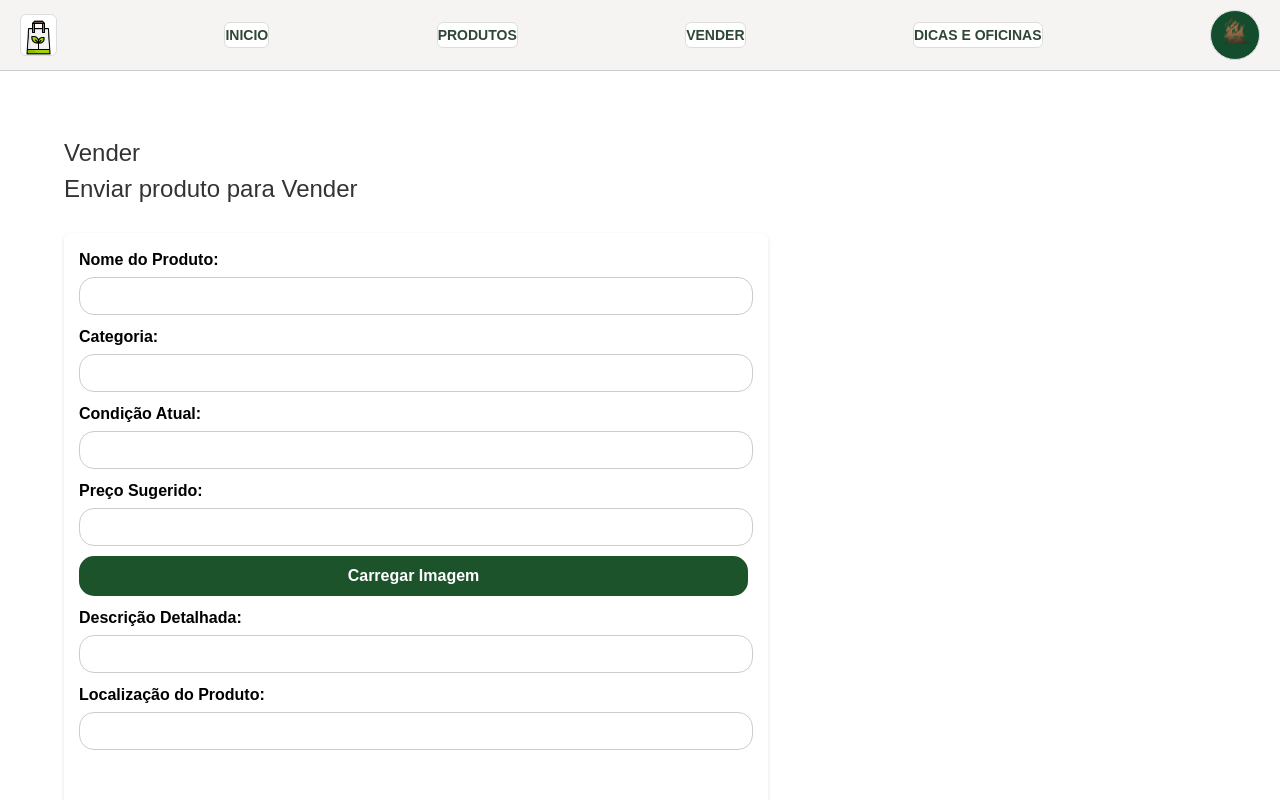
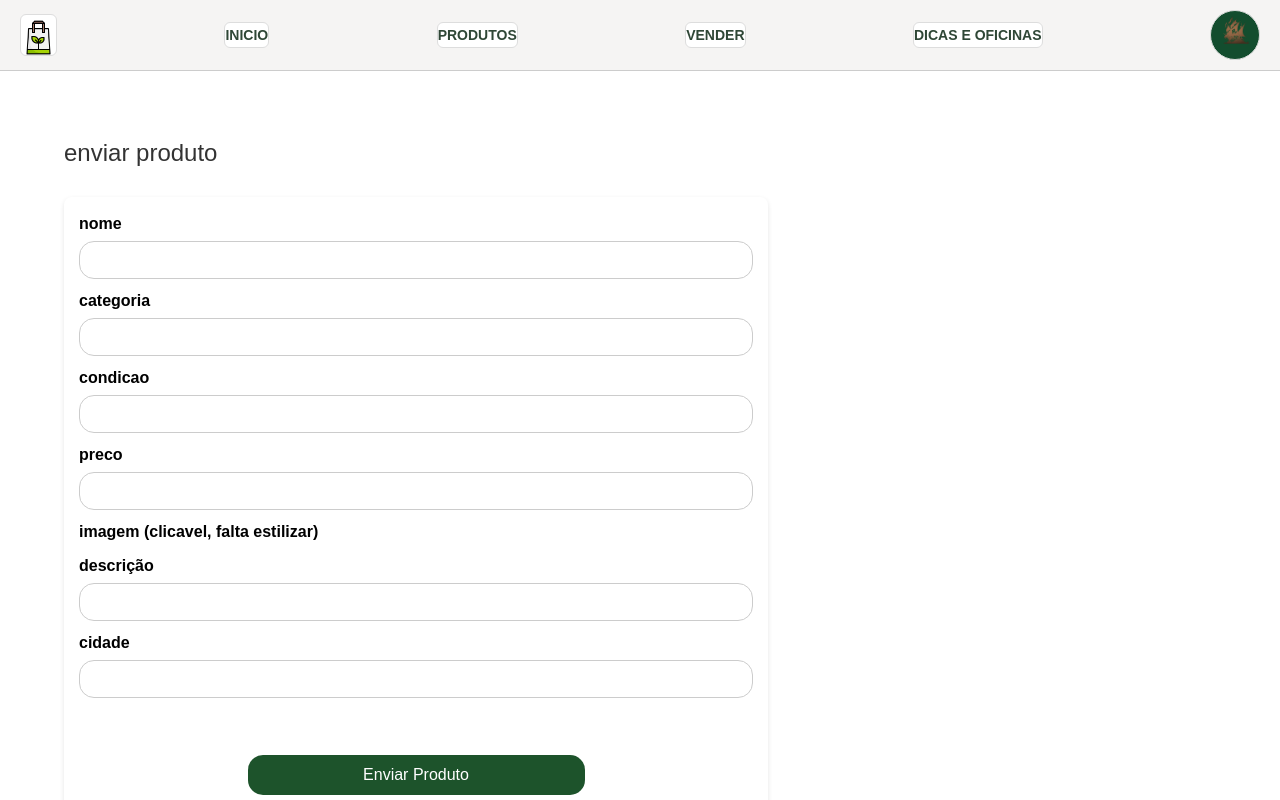
Before and after one commit to TheYautja/Projeto-Integrador-2G-Grupo3, a React (Vite) app in the folder frontend/: page /Enviarproduto in a window 1280 px wide. Shown: the top 800 px of the page. Built offline with nearby package versions, Linux system fonts and the light colour scheme; no server answers; a web font is replaced by a local one.

Commit message:
mudado back e conectado com o front
agora o formulario do enviarproduto manda os dados pro banco, SQLalchemy substituido por Psycopg2

```diff
--- a/frontend/src/CSS/EnviarProduto.css
+++ b/frontend/src/CSS/EnviarProduto.css
@@ -80,5 +80,5 @@ img {
 }
 
 .botao-foto:hover {
-    background-color: #218838; /* verde mais escuro no hover */
+    background-color: #218838;
 }
--- a/frontend/src/paginas/Catalogo_de_produtos.jsx
+++ b/frontend/src/paginas/Catalogo_de_produtos.jsx
@@ -1,8 +1,27 @@
-import React from 'react';
+import React, { useEffect, useState } from 'react';
 import '../CSS/catalogo_de_produtos.css';
 import Header from './Header';
+import axios from 'axios';
+
+const url = "http://localhost:5000";
 
 function CatalogoDeProdutos() {
+  const [produtos, setProdutos] = useState([]);
+
+  // Fetch products on mount
+  useEffect(() => {
+    fetchProdutos();
+  }, []);
+
+  const fetchProdutos = async () => {
+    try {
+      const res = await axios.get(`${url}/produtos`);
+      setProdutos(res.data.produto);
+    } catch (error) {
+      console.error("Erro ao carregar produtos:", error);
+    }
+  };
+
   return (
     <div>
       <Header />
@@ -10,7 +29,7 @@ function CatalogoDeProdutos() {
       <main>
         <h1>Produtos</h1>
         <Filters />
-        <ProductList />
+        <ProductList produtos={produtos} />
       </main>
     </div>
   );
@@ -27,25 +46,24 @@ function Filters() {
   );
 }
 
-function ProductList() {
+function ProductList({ produtos }) {
+  if (produtos.length === 0) {
+    return <p>Nenhum produto cadastrado (ainda)</p>;
+  }
+
   return (
     <div className="product-list">
-      <ProductCard
-        imageUrl="https://m.media-amazon.com/images/I/71T5NVOgbpL._AC_SY450_.jpg"
-        title="iPhone 12 Apple Verde 64GB"
-        price="R$ 1500,00"
-        impact="70-90 kg CO₂"
-        description="Equivalente ambiental: produção de 200 copos plásticos descartáveis"
-        info="Última reforma: 2 meses atrás"
-      />
-      <ProductCard
-        imageUrl="https://images.tcdn.com.br/img/img_prod/668043/estante_armazenadora_de_madeira_161_1_20201.jpg"
-        title="Estante de madeira"
-        price="R$ 60,00"
-        impact="10-20 kg CO₂"
-        description="Equivalente ambiental: produção de 200 copos plásticos descartáveis"
-        info="Última reforma: 10 dias atrás"
-      />
+      {produtos.map((produto) => (
+        <ProductCard
+          key={produto.id}
+          imageUrl={produto.foto_url || "https://via.placeholder.com/150"} // fallback
+          title={produto.nome}
+          price={`R$ ${produto.preco}`}
+          impact="tem que fazer o impacto ambiental ainda"
+          description={produto.descricao}
+          info={`Categoria: ${produto.categoria} | Condição: ${produto.condicao} | Localização: ${produto.localizacao}`}
+        />
+      ))}
     </div>
   );
 }
@@ -66,7 +84,7 @@ function ProductCard({ imageUrl, title, price, impact, description, info }) {
         <button className="buy-btn">Comprar</button>
       </div>
     </div>
-  )}
-
+  );
+}
 
 export default CatalogoDeProdutos;
--- a/frontend/src/paginas/Enviarproduto.jsx
+++ b/frontend/src/paginas/Enviarproduto.jsx
@@ -1,4 +1,4 @@
-import React, { useState, useEffect } from "react";
+import React, { useState } from "react";
 import Header from './Header';
 import axios from 'axios';
 import '../CSS/EnviarProduto.css';
@@ -16,8 +16,8 @@ function EnviarProduto() {
     foto: null
   });
 
-  const [produtos, setProdutos] = useState([]);
   const [editId, setEditId] = useState(null);
+
 
   const handleChange = (e) => {
     const { name, value } = e.target;
@@ -26,6 +26,8 @@ function EnviarProduto() {
       [name]: value
     }));
   };
+
+
 
   const handleSubmit = async (e) => {
     e.preventDefault();
@@ -59,114 +61,39 @@ function EnviarProduto() {
         localizacao: "",
         foto: null
       });
-      fetchProdutos();
     } catch (error) {
-      console.error("Erro ao enviar os dados", error);
+      console.error("deu pau no envio", error);
     }
   };
 
-  const fetchProdutos = async () => {
-    try {
-      const res = await axios.get(`${url}/produtos`);
-      setProdutos(res.data.produto);
-    } catch (error) {
-      console.error("Erro ao buscar produtos", error);
-    }
-  };
 
-  const handleDelete = async (id) => {
-    try {
-      await axios.delete(`${url}/produtos/${id}`);
-      fetchProdutos();
-    } catch (error) {
-      console.error("Erro ao excluir produto", error);
-    }
-  };
-
-  const handleEdit = (produto) => {
-    setFormData(produto);
-    setEditId(produto.id);
-    window.scrollTo({ top: 0, behavior: "smooth" });
-  };
-
-  useEffect(() => {
-    fetchProdutos();
-  }, []);
 
   return (
-    <div className="enviar-produto-container">
+    <div>
       <Header />
-      <h2>
-        {editId ? (
-          "Editar Produto"
-        ) : (
-          <>
-            Vender <br /> Enviar produto para Vender
-          </>
-        )}
-      </h2>
+      <h2>enviar produto</h2>
 
       <form onSubmit={handleSubmit}>
-        <label>
-          Nome do Produto:
-          <input type="text" name="nome" value={formData.nome} onChange={handleChange} required />
-        </label>
+        <label> nome <input type="text" name="nome" value={formData.nome} onChange={handleChange} required /> </label>
 
-        <label>
-          Categoria:
-          <input type="text" name="categoria" value={formData.categoria} onChange={handleChange} required />
-        </label>
+        <label> categoria <input type="text" name="categoria" value={formData.categoria} onChange={handleChange} required /> </label>
 
-        <label>
-          Condição Atual:
-          <input type="text" name="condicao" value={formData.condicao} onChange={handleChange} required />
-        </label>
+        <label> condicao <input type="text" name="condicao" value={formData.condicao} onChange={handleChange} required /> </label>
 
-        <label>
-          Preço Sugerido:
-          <input type="number" name="preco" value={formData.preco} onChange={handleChange} required />
-        </label>
+        <label> preco <input type="number" name="preco" value={formData.preco} onChange={handleChange} required /> </label>
 
-        <label htmlFor="foto" className="botao-foto">Carregar Imagem</label>
-        <input
-          id="foto"
-          type="file"
-          name="foto"
-          accept="image/*"
-          onChange={(e) => setFormData({ ...formData, foto: e.target.files[0] })}
-          style={{ display: "none" }}
-        />
+        <label htmlFor="foto">imagem (clicavel, falta estilizar)</label>
 
-        <label>
-          Descrição Detalhada:
-          <input typr="descricao" name={formData.descricao} onChange={handleChange} required />
-        </label>
+        <input id="foto" type="file" name="foto" accept="image/*" onChange={(e) => setFormData(
+          { ...formData, foto: e.target.files[0] })}
+          style={{ display: "none" }}/>
 
-        <label>
-          Localização do Produto:
-          <input type="text" name="localizacao" value={formData.localizacao} onChange={handleChange} required />
-        </label>
+        <label> descrição <input type="text" name="descricao" value={formData.descricao} onChange={handleChange} required /> </label>
+
+        <label> cidade <input type="text" name="localizacao" value={formData.localizacao} onChange={handleChange} required /> </label>
 
         <button type="submit">{editId ? "Atualizar Produto" : "Enviar Produto"}</button>
       </form>
-
-      <h2>Produtos Cadastrados</h2>
-      <ul>
-        {produtos.map(produto => (
-          <li key={produto.id}>
-            <p><strong>{produto.nome}</strong> - R${produto.preco}</p>
-            <p>{produto.descricao}</p>
-            <p>Categoria: {produto.categoria}</p>
-            <p>Condição: {produto.condicao}</p>
-            <p>Localização: {produto.localizacao}</p>
-            {produto.foto_url && <img src={produto.foto_url} alt={produto.nome} />}
-            <div>
-              <button onClick={() => handleEdit(produto)}>Editar</button>
-              <button onClick={() => handleDelete(produto.id)}>Excluir</button>
-            </div>
-          </li>
-        ))}
-      </ul>
     </div>
   );
 }
--- a/frontend/src/paginas/Produtocarrinho.jsx
+++ b/frontend/src/paginas/Produtocarrinho.jsx
@@ -12,7 +12,7 @@ function ProdutoCarrinho({ imagem, nome, preco, impacto, ultimaRevisao }) {
         <p className="revisao">Última reforma: {ultimaRevisao}</p>
         <div className="acoes">
           <button className="btn-comprar">Comprar</button>
-          <span className="quantidade">+1</span>
+z
         </div>
       </div>
     </div>
```
Also changed, not shown: 1 other file (tests, documents, lock files or other folders).
